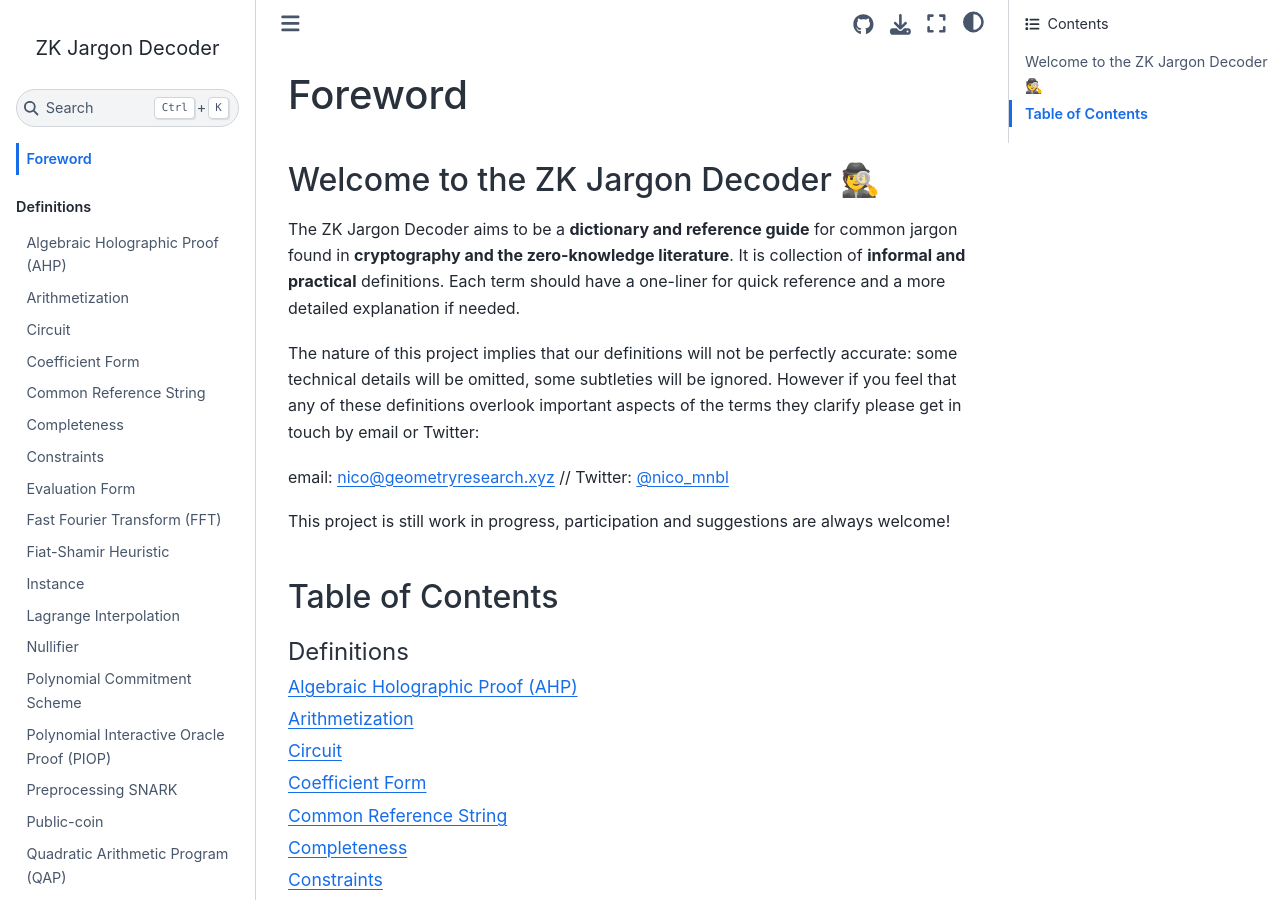
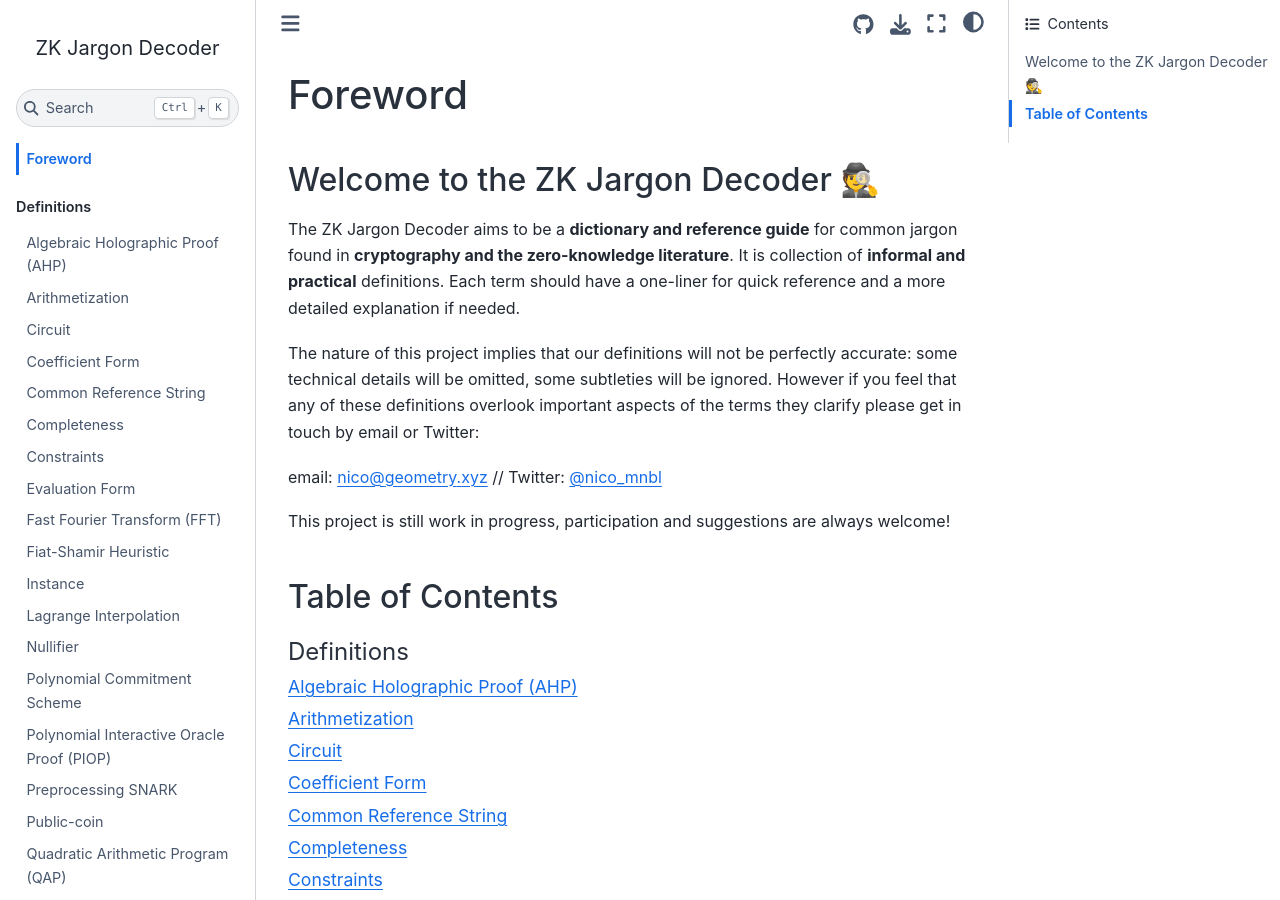
Before and after one commit to zkjargon/zkjargon.github.io, a Jupyter Book: the page built from foreword.md, in a window 1280 px wide and 900 px high. Built offline with Jupyter Book 1.0.4 settings and Sphinx 7.4.7 and the Sphinx Book theme 1.1.4, drawn with Linux system fonts in a browser that asks for light colours.

Commit message:
update contact details

```diff
--- a/foreword.md
+++ b/foreword.md
@@ -6,7 +6,7 @@ The ZK Jargon Decoder aims to be a **dictionary and reference guide** for common
 
 The nature of this project implies that our definitions will not be perfectly accurate: some technical details will be omitted, some subtleties will be ignored. However if you feel that any of these definitions overlook important aspects of the terms they clarify please get in touch by email or Twitter:
 
-email: [nico@geometryresearch.xyz](mailto:nico@geometryresearch.xyz) // Twitter: [@nico_mnbl](https://twitter.com/nico_mnbl)
+email: [nico@geometry.xyz](mailto:nico@geometry.xyz) // Twitter: [@nico_mnbl](https://twitter.com/nico_mnbl)
 
 This project is still work in progress, participation and suggestions are always welcome!
 
```
